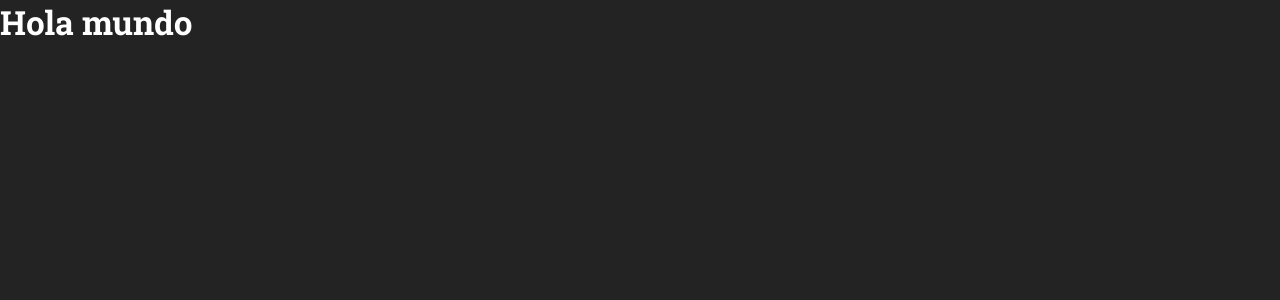
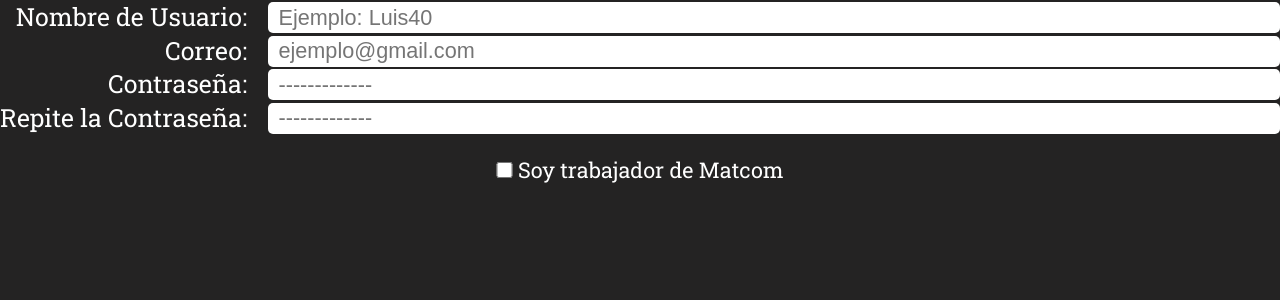
Before and after one commit to Carlitonchin/Frontend-Tesis, a Nuxt app: page /signup in a window 1280 px wide. Shown: the top 300 px of the page. Built offline with nearby package versions, Linux system fonts and the light colour scheme.

Commit message:
signup page almost finished

```diff
--- a/assets/css/flex-layout.css
+++ b/assets/css/flex-layout.css
@@ -20,6 +20,11 @@
     justify-content: center;
 }
 
+.flex-center{
+    align-items: center;
+    justify-content: center;
+}
+
 .flex-space-between
 {
     justify-content: space-between;
@@ -29,3 +34,7 @@
 {
     justify-content: space-around;
 }
+
+.flex-align-right{
+    align-items: flex-end;
+}
--- /dev/null
+++ b/components/util/Form.vue
@@ -0,0 +1,87 @@
+<script setup>
+    const {inputs, workerModel} = defineProps(["inputs", "workerModel"])
+    const fontSizeLabel = '1.5rem'
+    const fontSizeInput = '1.3rem'
+</script>
+
+<template>
+    <form id="s-form">
+        <div id="s-container-container" class="flex-vertical">
+        <div id="s-container-form" class="flex-horizontal flex-space-between">
+        <div id="s-container-labels" class="flex-vertical flex-align-right flex-space-between">
+        <label :style="{fontSize : `${fontSizeLabel}`}" class="s-label" v-for="item in inputs" :key="item.id" :for="item.id">
+            {{item.label + ": "}}
+        </label>
+        </div>
+
+        <div id="s-container-inputs" class="flex-vertical flex-space-between">
+            <div v-for="item in inputs" :key="item.id" class="s-input">
+                <UtilInput
+                :type="item.type"
+                :placeholder="item.placeholder"
+                :model="item.model"
+                :id="item.id"
+                :fontSize="fontSizeInput"
+                />
+            </div>
+
+        </div>
+
+        </div>
+
+        <div id="s-container-check" class="flex-horizontal flex-center">
+
+        <input type="checkbox" id="worker" @change="e=>workerModel.value = e.target.value"/>
+        <label id="label-worker" for="worker" :style="{fontSize : `${fontSizeInput}`}">Soy trabajador de Matcom</label>
+        </div>
+
+        </div>
+
+    </form>
+</template>
+
+<style scoped>
+
+    #s-container-container{
+        height: 100%;
+    }
+
+    #s-form{
+        height: 100%;
+    }
+
+    #s-container-form{
+        height: 100%;
+    }
+    .s-input{
+        margin-top: 0.15rem;
+        width:98%;
+        align-self: flex-end;
+    }
+
+    #s-container-labels{
+        width: fit-content;
+        min-width: fit-content;
+    }
+
+    #s-container-inputs{
+        width:100%;
+    }
+
+#s-container-check{
+    margin-top: 1.3rem;
+
+}
+    #worker{
+        width: 1rem;
+        height: 1rem;
+        margin-right: 0.3rem;
+        cursor: pointer;
+    }
+
+    #label-worker{
+        cursor: pointer;
+    }
+
+
+</style>
--- /dev/null
+++ b/components/util/Input.vue
@@ -0,0 +1,36 @@
+<script setup>
+    const {type, placeholder, id, model, fontSize} = defineProps(["type", "placeholder", "id", "model", "fontSize"])
+</script>
+
+<template>
+    <div id="s-container-input" class="border flex-horizontal flex-center">
+        <input
+        :type="type"
+        :placeholder="placeholder"
+        :id="id"
+        :style="{fontSize:`${fontSize}`}"
+        @input="e=>model.value = e.target.value"
+        class="s-real-input"
+        />
+    </div>
+</template>
+
+<style scoped>
+    #s-container-input{
+        background:white;
+        padding: 0.15rem;
+    }
+
+    .s-real-input{
+        width: 100%;
+        padding-left: 0.5rem;
+        outline: none !important;
+        border: none !important;
+    }
+
+    #s-container-input:focus-within{
+        -webkit-box-shadow: 0px 0px 13px 1px var(--primary-color);
+  -moz-box-shadow: 0px 0px 13px 1px var(--primary-color);
+  box-shadow: 0px 0px 13px 1px var(--primary-color);
+    }
+</style>
--- a/layouts/loginSignup.vue
+++ b/layouts/loginSignup.vue
@@ -1,5 +1,4 @@
 <script setup>
-  import nav_state from '~~/state/nav-state';
   const {title} = defineProps(['title'])
   useHead({
     title: title,
@@ -16,7 +15,7 @@
 </script>
 
 <template>
-<div id="s-container">
+<div id="s-container" class="flex-vertical">
   <div class="flex-horizontal flex-center-align flex-space-between">
     <NuxtLink to="/" class="without-decoration secondary button">Volver</NuxtLink>
     <h1 id="s-title">Regístrate en <span id="s-ask">Ask</span>Matcom</h1>
@@ -39,9 +38,10 @@
 <style scoped>
 
 #s-container{
-  width: 70%;
-  margin-left: auto;
-  margin-right: auto;
+  width: 50%;
+  height: 65vh;
+  margin: auto;
+  margin-top: calc(65vh / 2 / 2 / 2);
 }
 
   #s-ask{
@@ -54,6 +54,7 @@
 
 #s-container-form{
   margin-top:1rem;
+  height: 100%;
 }
 
 </style>
--- a/pages/signup.vue
+++ b/pages/signup.vue
@@ -3,12 +3,51 @@
     definePageMeta({
     layout: false,
     });
+
+    const username = ref("")
+    const email = ref("")
+    const pass = ref("")
+    const pass2 = ref("")
+    const worker = ref(false)
+    const inputs = [
+      {
+        label:"Nombre de Usuario",
+        type:"text",
+        placeholder:"Ejemplo: Luis40",
+        id:"username",
+        model: username
+        },
+
+     {
+      label:"Correo",
+      type:"email",
+      placeholder:"ejemplo@gmail.com",
+      id:"email",
+      model:email
+      },
+
+     {
+      label:"Contraseña",
+      type:"password",
+      placeholder:"-------------",
+      id:"pass",
+      model:pass
+      },
+
+     {
+      label:"Repite la Contraseña",
+      type:"password",
+      placeholder:"-------------",
+      id:"pass2",
+      model:pass2
+      }
+      ]
 </script>
 
 <template>
 <div>
 <NuxtLayout name="login-signup"  title="Ask Matcom | Registro">
-  <h1>Hola mundo</h1>
+  <UtilForm :inputs="inputs" :workerModel="worker"/>
 </NuxtLayout>
 </div>
 </template>
```
